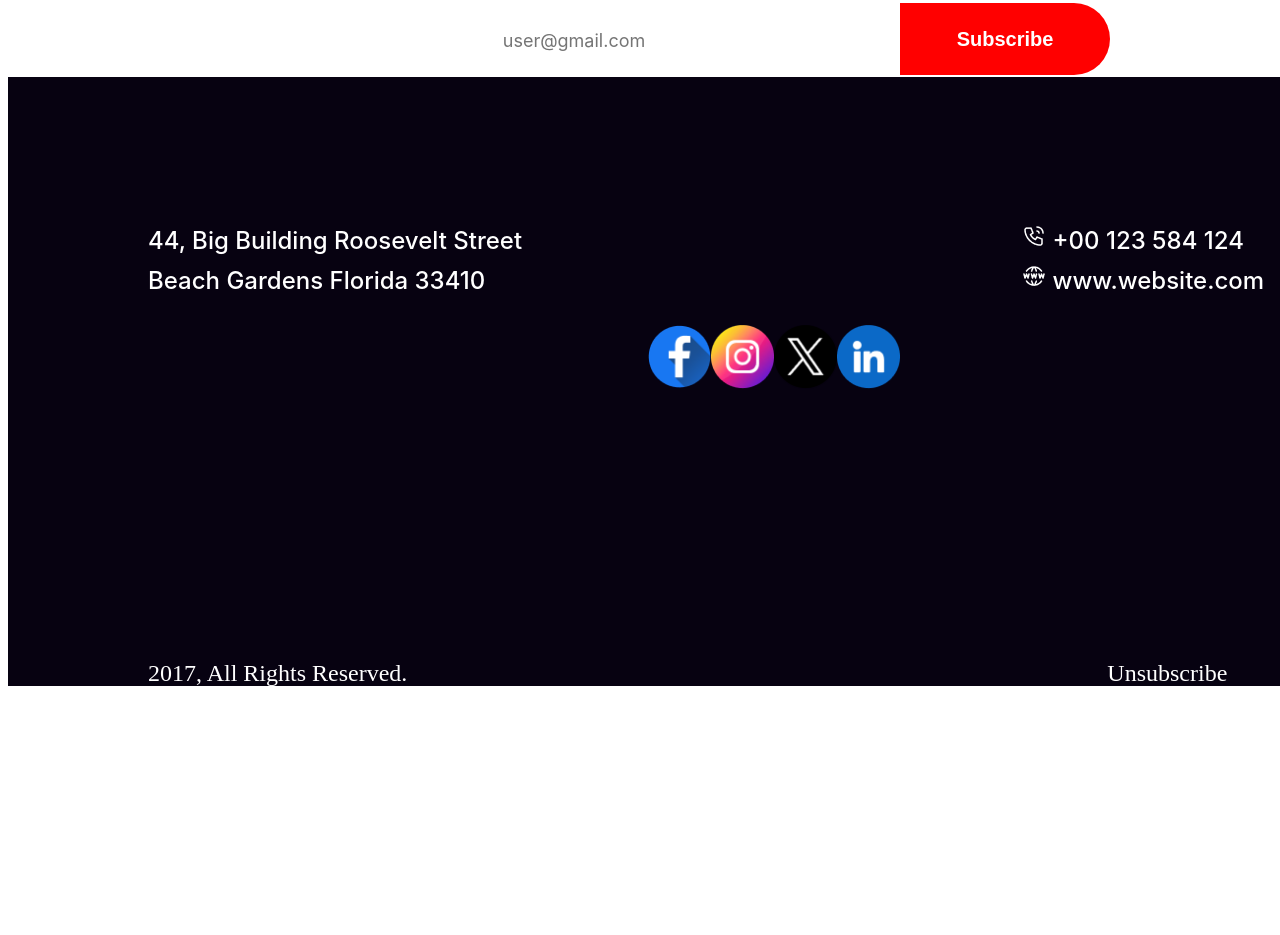
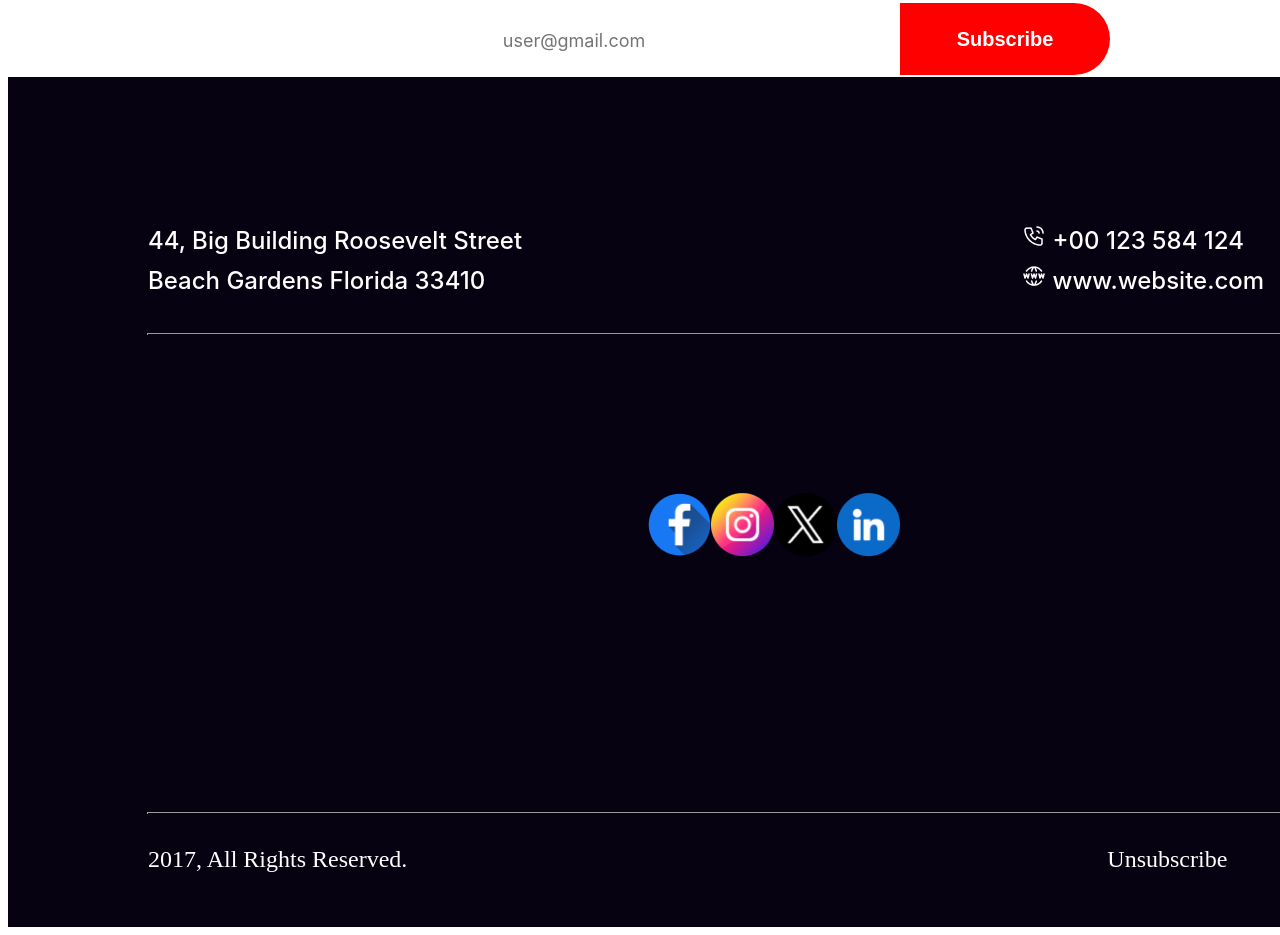
Before and after one commit to Mushfiqur0R/New-Year-New-Mission, a plain HTML site: page pages/index.html in a window 1280 px wide. Shown: the part 7641-8576 px from the top of the page. Before the commit the page ends 8352 px from the top, so only its background shows below. Drawn offline with Linux system fonts and the light colour scheme.

Commit message:
updeded footer section

```diff
--- a/pages/index.html
+++ b/pages/index.html
@@ -185,13 +185,15 @@
                         </p>
                     </div>
                 </div>
+                <hr style="height: 1px; background: #070211; width: 1320px;border-bottom: 48px;">
                 <div class="section-8d-footer-social-icon">
+
                     <img src="../assests/icons/Facebook.png" alt="">
                     <img src="../assests/icons/Instagram.png" alt="">
                     <img src="../assests/icons/Twitter.png" alt="">
                     <img src="../assests/icons/Linkedin.png" alt="">
                 </div>
-
+                <hr style="height: 1px; background: #070211; width: 1320px;border-bottom: 48px;">
                 <div class="footer-last-text">
                     <div class="section-8d-footer-last">
                         <p class="p8" >2017, All Rights Reserved. </p>
--- a/styles/new-year.css
+++ b/styles/new-year.css
@@ -441,7 +441,7 @@ body{
 /* section-8d-footer...... */
 .section-8d-footer{
     width: 1600px;
-    height: 609px;
+    height: 850px;
     background: #070211;
     border-top: 120px;
 }
@@ -473,7 +473,7 @@ body{
     padding-top: 120px;
 }
 .section-8d-footer-social-icon{
-    padding: 0px 896px 247px 640px;
+    padding: 150px 896px 247px 640px;
     /* padding-right: 640px;
     padding-bottom: 247px;
     padding-left: 896px; */
```
